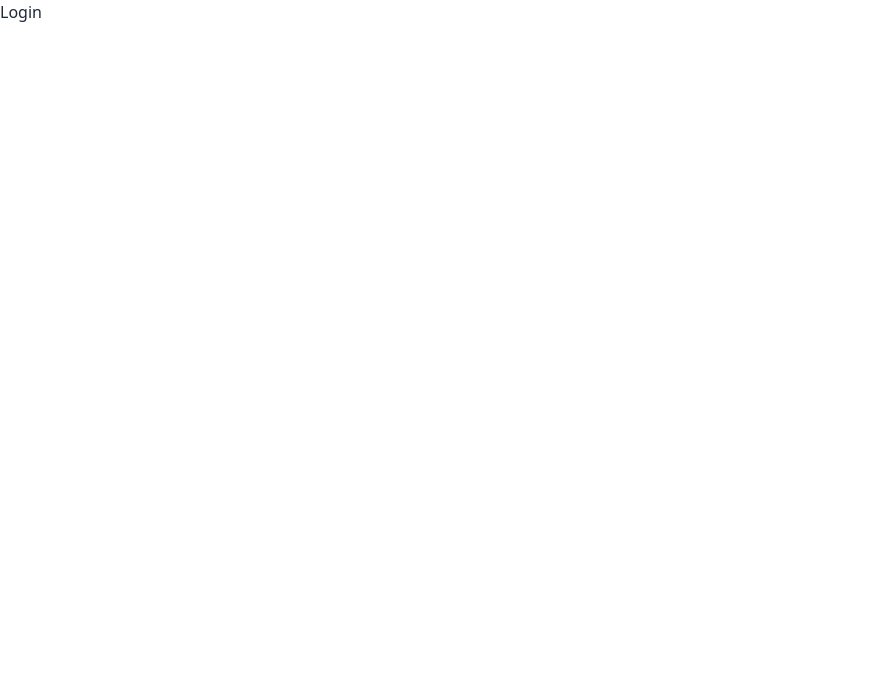
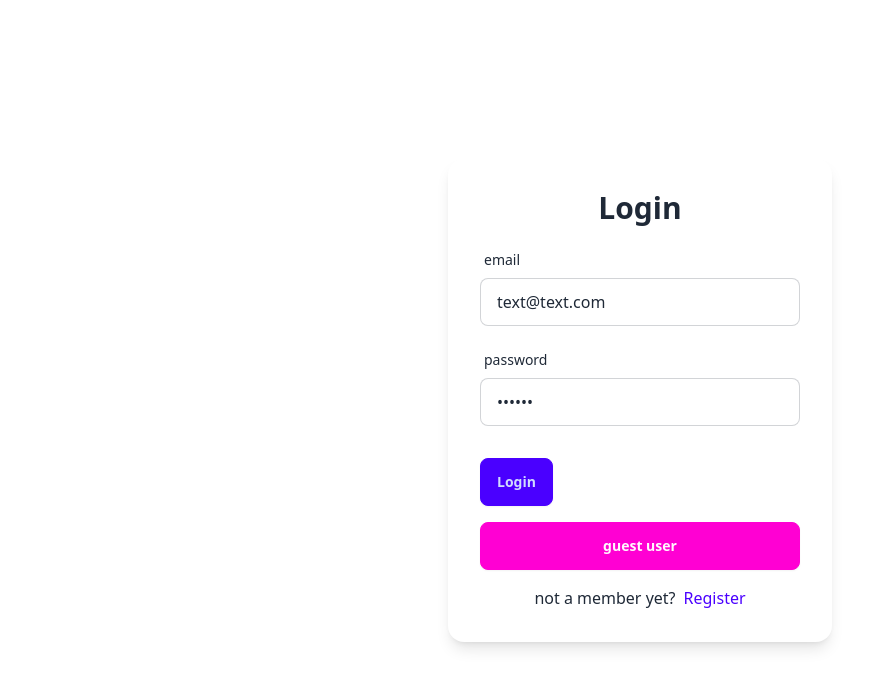
Before and after one commit to Sholola-Gbolahan/Comfy-store, a React (Vite) app: page /login in a window 1280 px wide. Shown: the top 688 px of the page, without its empty margins (0-893 px from the left). Built offline with nearby package versions, Linux system fonts and the light colour scheme.

Commit message:
Login page setup

```diff
--- /dev/null
+++ b/src/components/SubmitBtn.jsx
@@ -0,0 +1,5 @@
+const SubmitBtn = ({ text }) => {
+  return <button className="btn btn-primary">{text}</button>
+}
+
+export default SubmitBtn
--- a/src/components/index.js
+++ b/src/components/index.js
@@ -1 +1,2 @@
 export { default as FormInput } from "./FormInput.jsx"
+export { default as SubmitBtn } from "./SubmitBtn.jsx"
--- a/src/pages/Login.jsx
+++ b/src/pages/Login.jsx
@@ -1,5 +1,44 @@
+import { FormInput, SubmitBtn } from "../components"
+import { Form, Link } from "react-router-dom"
+
 const Login = () => {
-  return <div>Login</div>
+  return (
+    <section className="h-screen grid place-items-center">
+      <Form
+        method="post"
+        className="card w-96 p-8 bg-base-100 shadow-lg flex flex-col gap-y-4 "
+      >
+        <h4 className="text-center text-3xl font-bold">Login</h4>
+        <FormInput
+          type="email"
+          label="email"
+          name="identifier"
+          defaultValue="text@text.com"
+        />
+        <FormInput
+          type="password"
+          label="password"
+          name="password"
+          defaultValue="secret"
+        />
+        <div className="mt-4">
+          <SubmitBtn text="Login" />
+        </div>
+        <button type="button" className="btn btn-secondary">
+          guest user
+        </button>
+        <p className="text-center">
+          not a member yet?
+          <Link
+            to="/register"
+            className="ml-2 link link-hover link-primary capitalize "
+          >
+            register
+          </Link>
+        </p>
+      </Form>
+    </section>
+  )
 }
 
 export default Login
```
